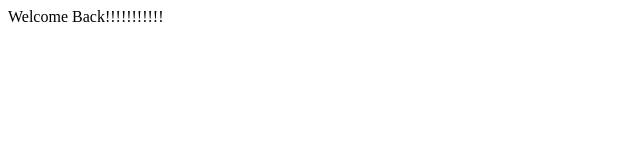
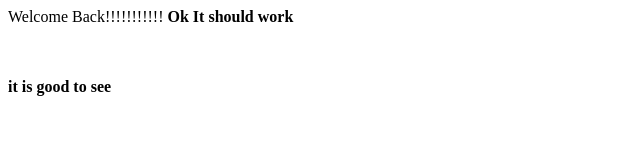
Before and after one commit to thriving-world/integration-feasibility, a plain HTML site: page index.html in a window 1280 px wide. Shown: the whole page, without its empty margins (0-640 px from the left). Drawn offline with Linux system fonts and the light colour scheme.

Commit message:
updated with mistakes

```diff
--- a/index.html
+++ b/index.html
@@ -7,5 +7,11 @@
   </head>
   <body>
     Welcome Back!!!!!!!!!!!
+    <b>Ok</b>
+    <strong>It should work<strong>
+      <br>
+      <br/>
+    </br>
+      <p>it is good to see</p></p>
   </body>
 </html>
```
